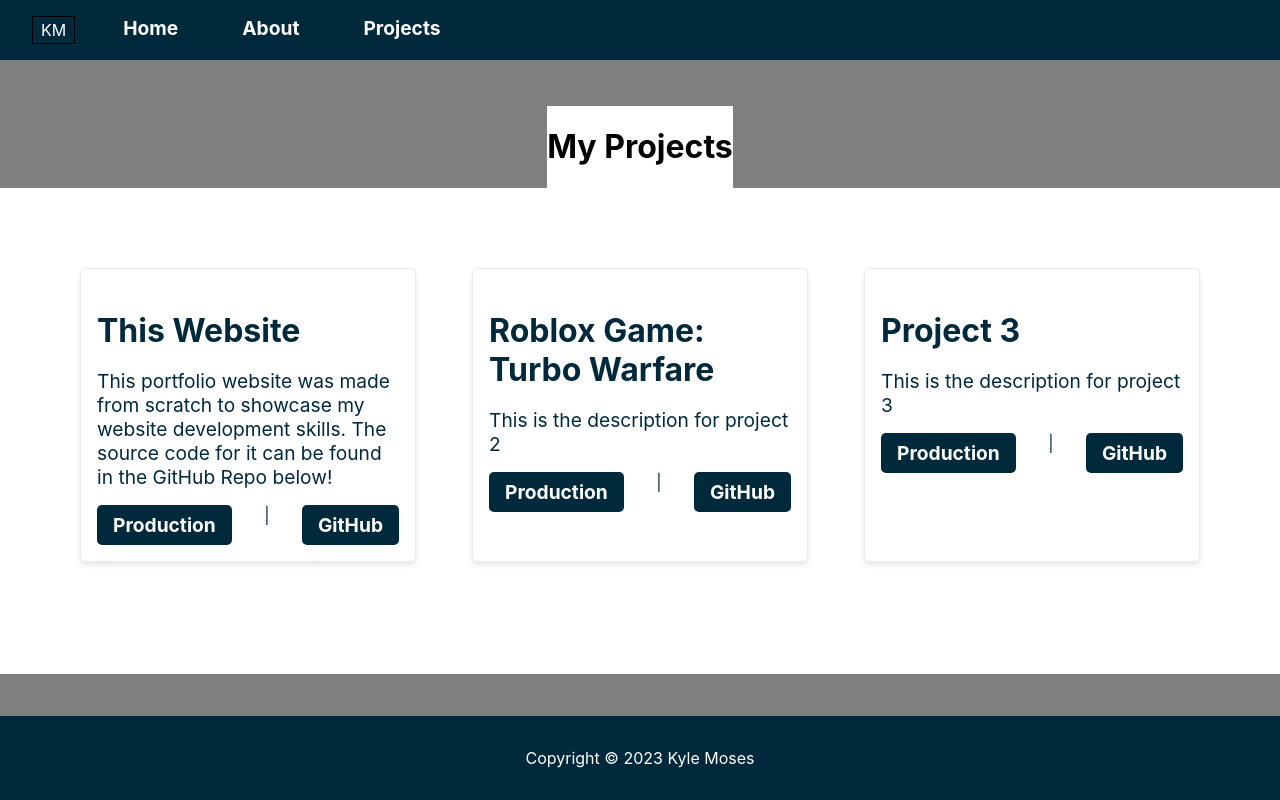
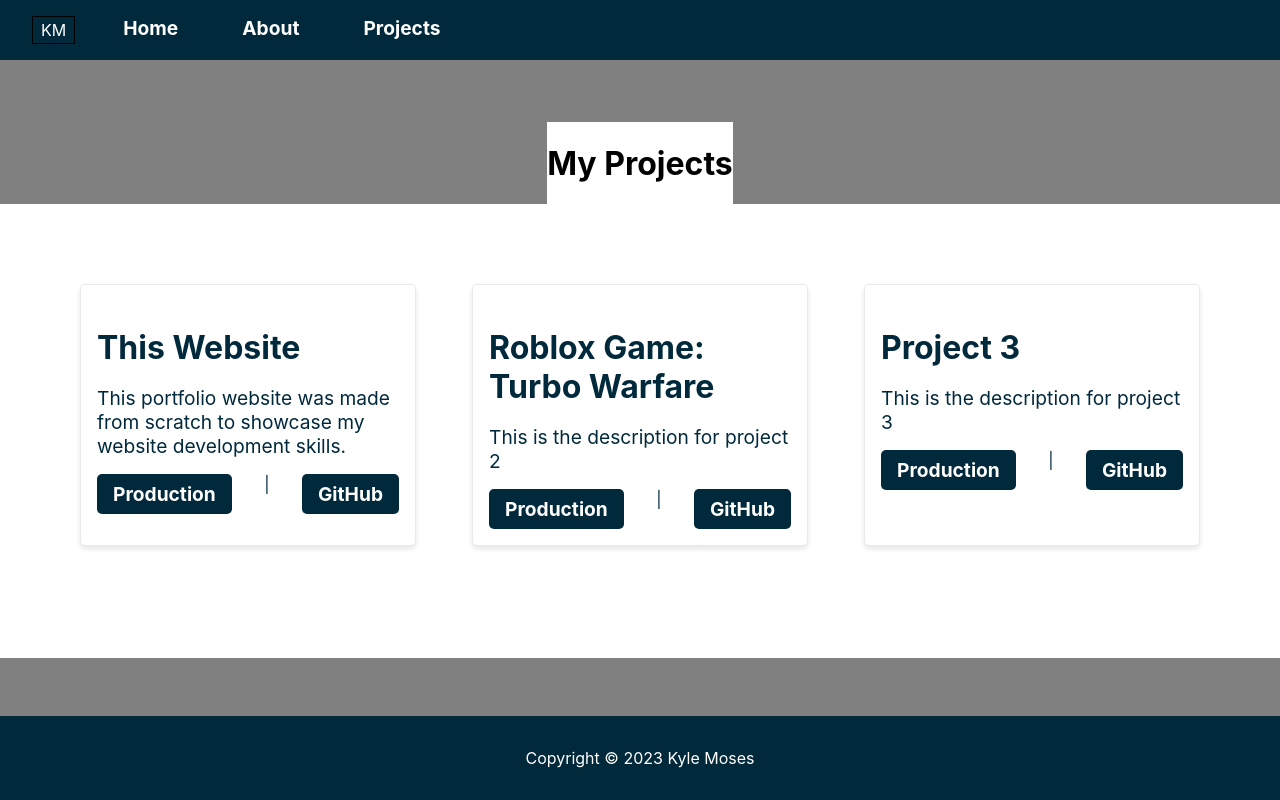
Before and after one commit to thekylemoses/portfolio, a Next.js app: page /projects in a window 1280 px wide. Built offline with nearby package versions, Linux system fonts and the light colour scheme.

Commit message:
Update projects.js

```diff
--- a/pages/projects.js
+++ b/pages/projects.js
@@ -5,7 +5,7 @@ const projects = [
   {
     id: 1,
     title: 'This Website',
-    description: 'This portfolio website was made from scratch to showcase my website development skills. The source code for it can be found in the GitHub Repo below!',
+    description: 'This portfolio website was made from scratch to showcase my website development skills.',
     productionUrl: 'https://kylemoses.dev',
     githubUrl: 'https://github.com/thekylemoses/portfolio'
   },
```
